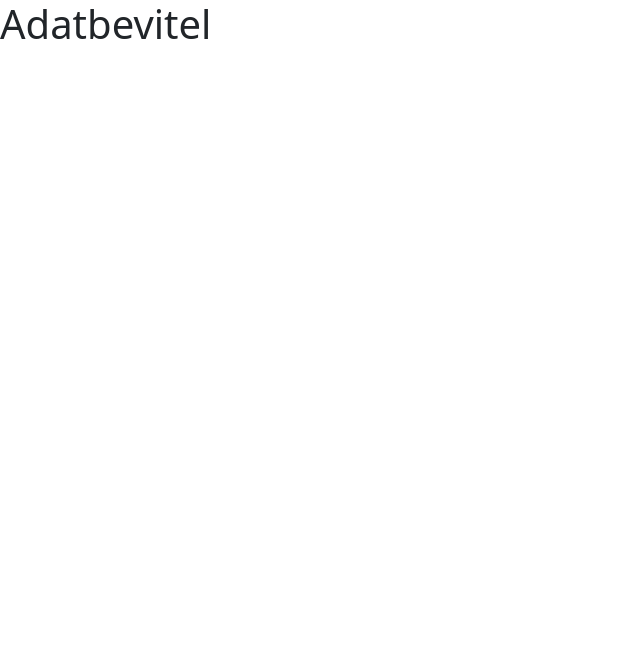
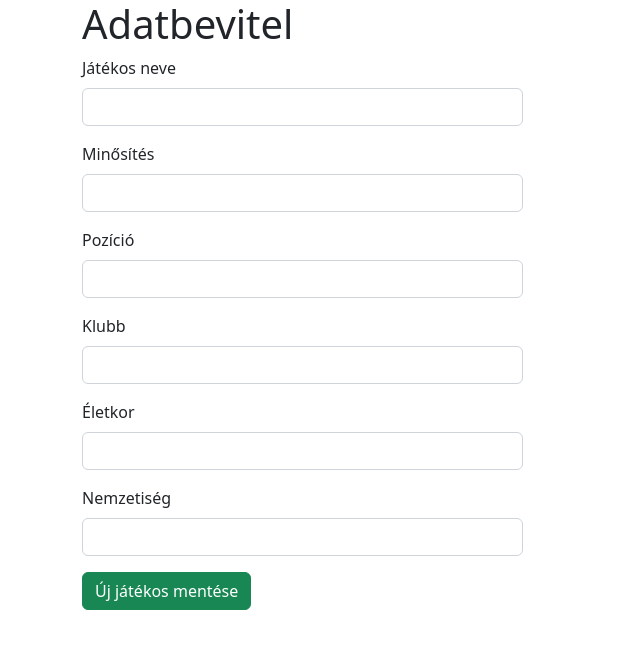
Before and after one commit to Brecsi/focistak, a website: page frontend/appendForm.html in a window 1280 px wide. Shown: the whole page, without its empty margins (0-640 px from the left). Drawn offline with nearby package versions, Linux system fonts and the light colour scheme.

Commit message:
űrlap kész

```diff
--- a/frontend/appendForm.html
+++ b/frontend/appendForm.html
@@ -7,9 +7,45 @@
     <link href="https://cdn.jsdelivr.net/npm/bootstrap@5.2.3/dist/css/bootstrap.min.css" rel="stylesheet" integrity="sha384-rbsA2VBKQhggwzxH7pPCaAqO46MgnOM80zW1RWuH61DGLwZJEdK2Kadq2F9CUG65" crossorigin="anonymous">
   </head>
   <body>
-    <div id="container">
+    <div class="container">
     <h1>Adatbevitel</h1>
 
+    <div class="row col-md-5" id="bevitel">
+        <form>
+            <div class="mb-3">
+
+                <label for="name" class="form-label" id="name-label">Játékos neve</label>
+                <input type="text" class="form-control" id="nameInput" aria-describedby="nameHelp">
+            </div>
+
+            <div class="mb-3">
+                <label for="qualification" class="form-label" id="qualification-label">Minősítés</label>
+                <input type="text" class="form-control" id="qualificationInput" aria-describedby="nameHelp">
+            </div>
+
+            <div class="mb-3">
+                <label for="position" class="form-label" id="position-label">Pozíció</label>
+                <input type="number" class="form-control" id="positionInput">
+            </div>
+
+            <div class="mb-3">
+                <label for="club" class="form-label" id="club-label">Klubb</label>
+                <input type="text" class="form-control" id="clubInput">
+            </div>
+
+            <div class="mb-3">
+                <label for="age" class="form-label" id="age-label">Életkor</label>
+                <input type="number" class="form-control" id="ageInput">
+            </div>
+
+            <div class="mb-3">
+                <label for="nationality" class="form-label" id="nationality-label">Nemzetiség</label>
+                <input type="text" class="form-control" id="nacionalityInput">
+            </div>
+
+        <button type="submit" class="btn btn-success" onclick="playerAppend()">Új játékos mentése</button>
+    </form>
+  </div>
 
     </div>
     <script src="my.js"></script>
```
